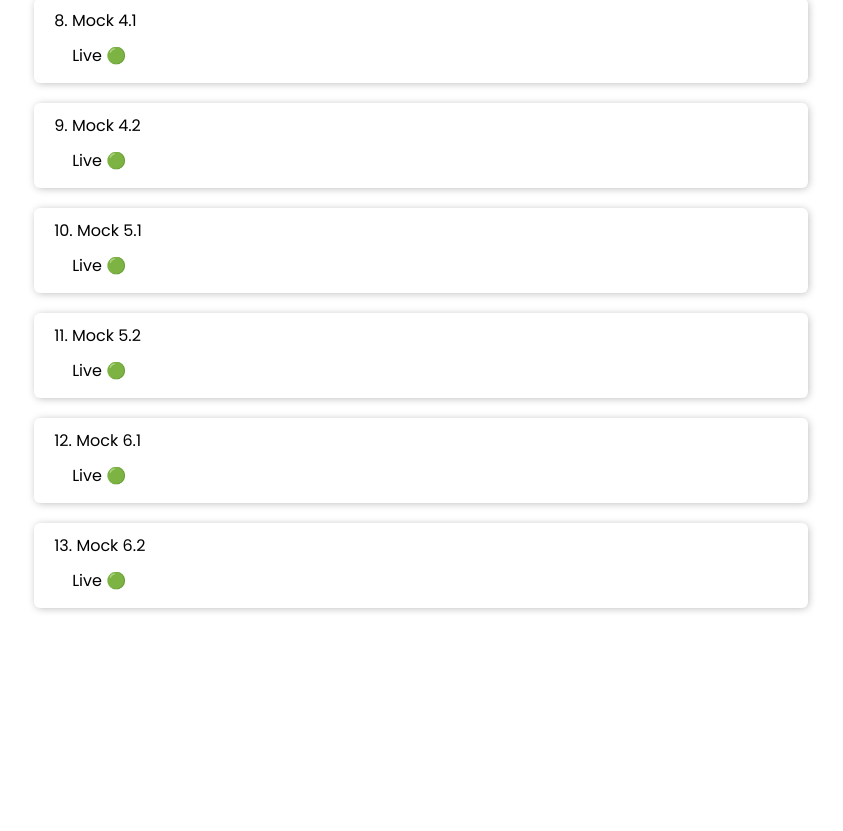
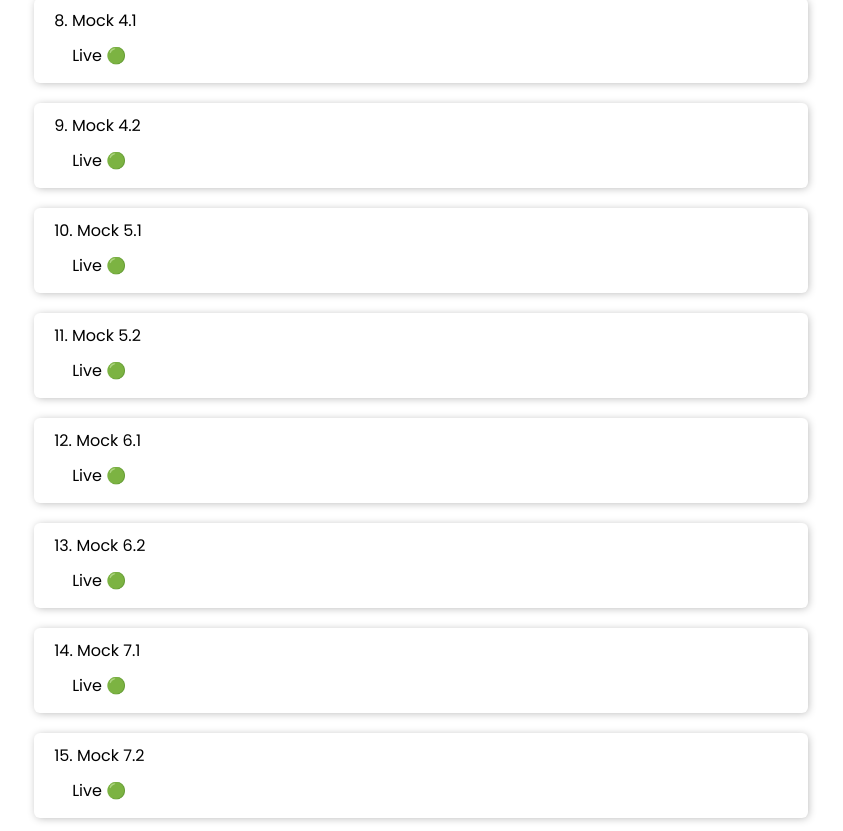
Before and after one commit to Pratham82/neog-interview-questions-react, a Next.js app: page /mock-questions in a window 1280 px wide. Shown: the part 916-1747 px from the top of the page, without its empty margins (219-1062 px from the left). Before the commit the page ends 1537 px from the top, so only its background shows below. Built offline with nearby package versions, Linux system fonts and the light colour scheme.

Commit message:
fix: added remaining questions

```diff
--- a/data/mockQuestions.js
+++ b/data/mockQuestions.js
@@ -51,6 +51,14 @@ const mockQuestions = [
     question: 'Mock 6.2',
     link: '/mock-questions/mock6-2',
   },
+  {
+    question: 'Mock 7.1',
+    link: '/mock-questions/mock7-1',
+  },
+  {
+    question: 'Mock 7.2',
+    link: '/mock-questions/mock7-2',
+  },
 ]
 
 export default mockQuestions
```
